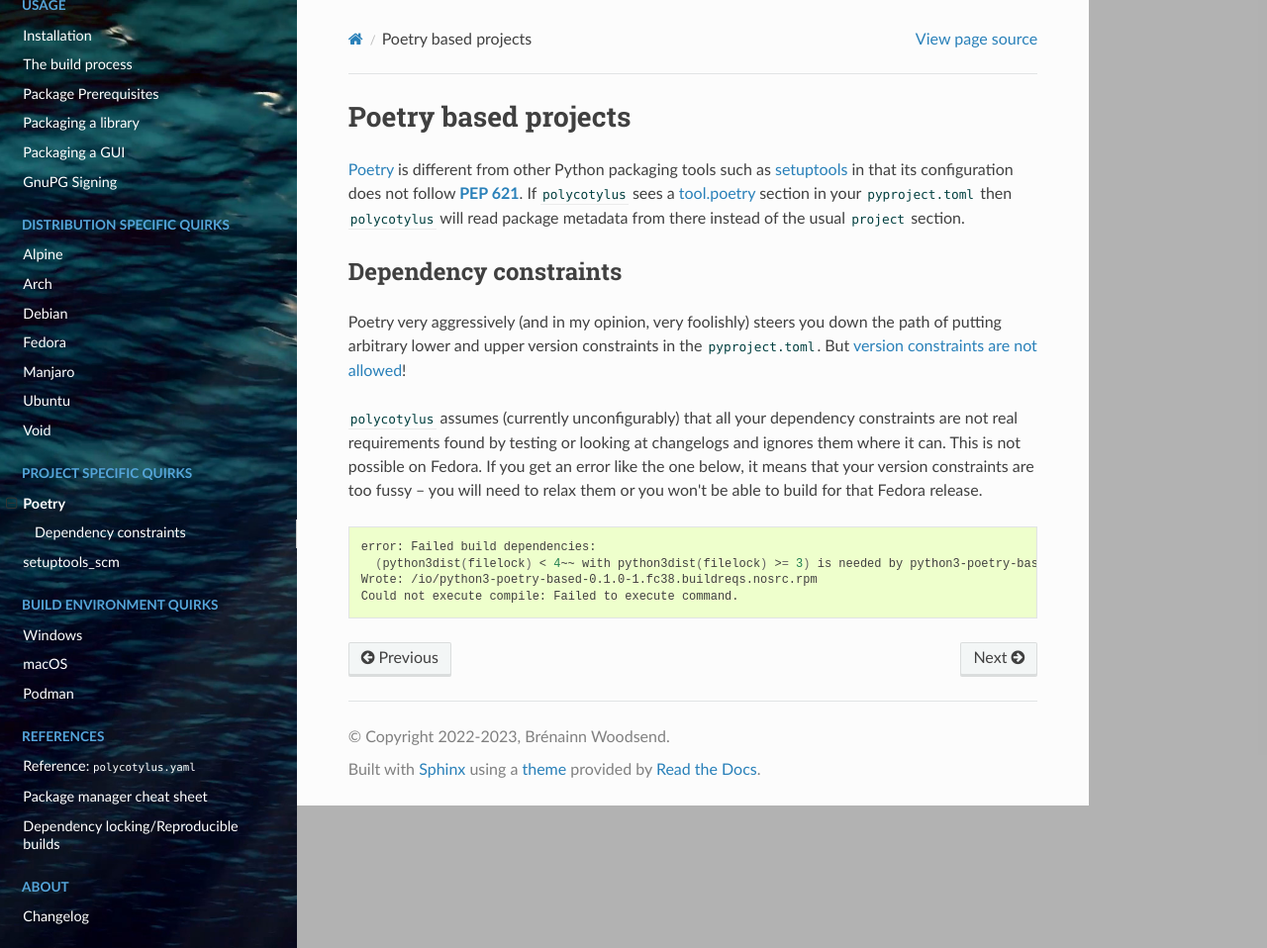
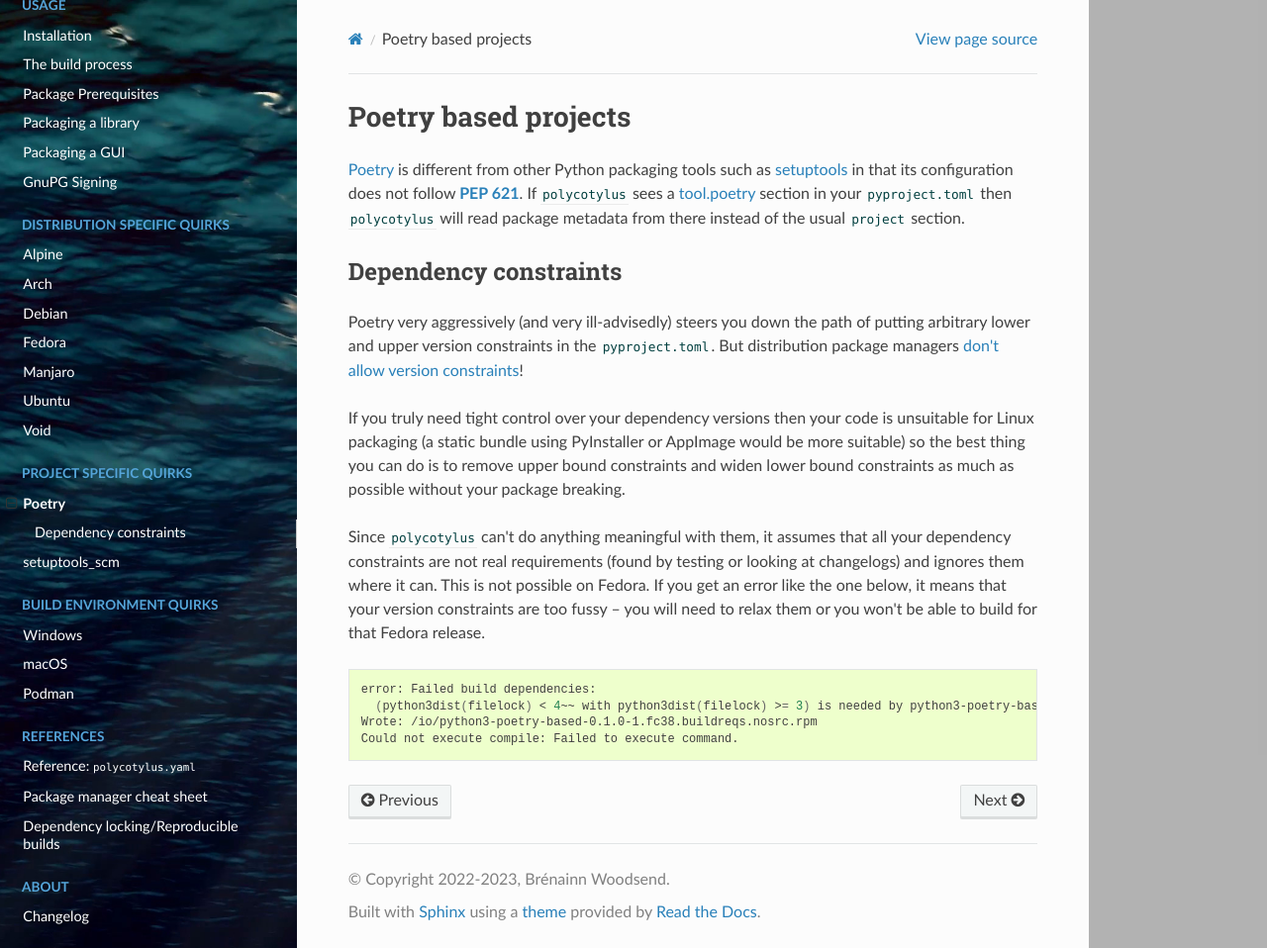
Before and after one commit to bwoodsend/polycotylus, a Sphinx documentation site: the page built from docs/source/poetry.rst, in a window 1280 px wide and 958 px high. Shown: the whole window at 99% size. Built offline with Sphinx 7.4.7 and the Read the Docs theme 3.1.0, drawn with Linux system fonts in a browser that asks for light colours.

Commit message:
More random docs touch-ups

```diff
--- a/docs/source/poetry.rst
+++ b/docs/source/poetry.rst
@@ -14,17 +14,23 @@
 Dependency constraints
 ......................
 
-Poetry very aggressively (and in my opinion, very foolishly) steers you down the
-path of putting arbitrary lower and upper version constraints in the
-``pyproject.toml``. But :ref:`version constraints are not allowed
+Poetry very aggressively (and very ill-advisedly) steers you down the path of
+putting arbitrary lower and upper version constraints in the ``pyproject.toml``.
+But distribution package managers :ref:`don't allow version constraints
 <dependency_locking>`!
 
-`polycotylus` assumes (currently unconfigurably) that all your dependency
-constraints are not real requirements found by testing or looking at changelogs
-and ignores them where it can. This is not possible on Fedora. If you get an
-error like the one below, it means that your version constraints are too fussy –
-you will need to relax them or you won't be able to build for that Fedora
-release. ::
+If you truly need tight control over your dependency versions then your code is
+unsuitable for Linux packaging (a static bundle using PyInstaller or AppImage
+would be more suitable) so the best thing you can do is to remove upper bound
+constraints and widen lower bound constraints as much as possible without your
+package breaking.
+
+Since `polycotylus` can't do anything meaningful with them, it assumes that all
+your dependency constraints are not real requirements (found by testing or
+looking at changelogs) and ignores them where it can. This is not possible on
+Fedora. If you get an error like the one below, it means that your version
+constraints are too fussy – you will need to relax them or you won't be able to
+build for that Fedora release. ::
 
     error: Failed build dependencies:
       (python3dist(filelock) < 4~~ with python3dist(filelock) >= 3) is needed by python3-poetry-based-0.1.0-1.fc38.noarch
```
Also changed, not shown: docs/source/gpg.rst (+3 -4 lines).
